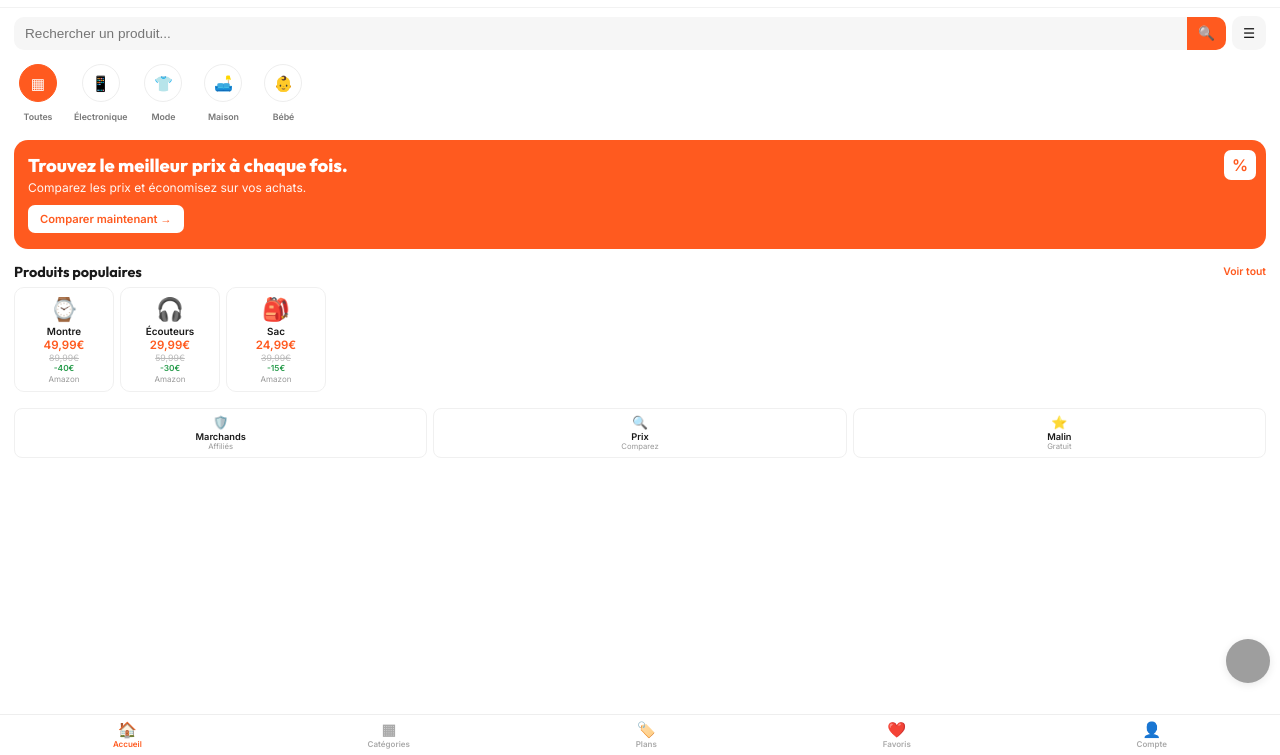
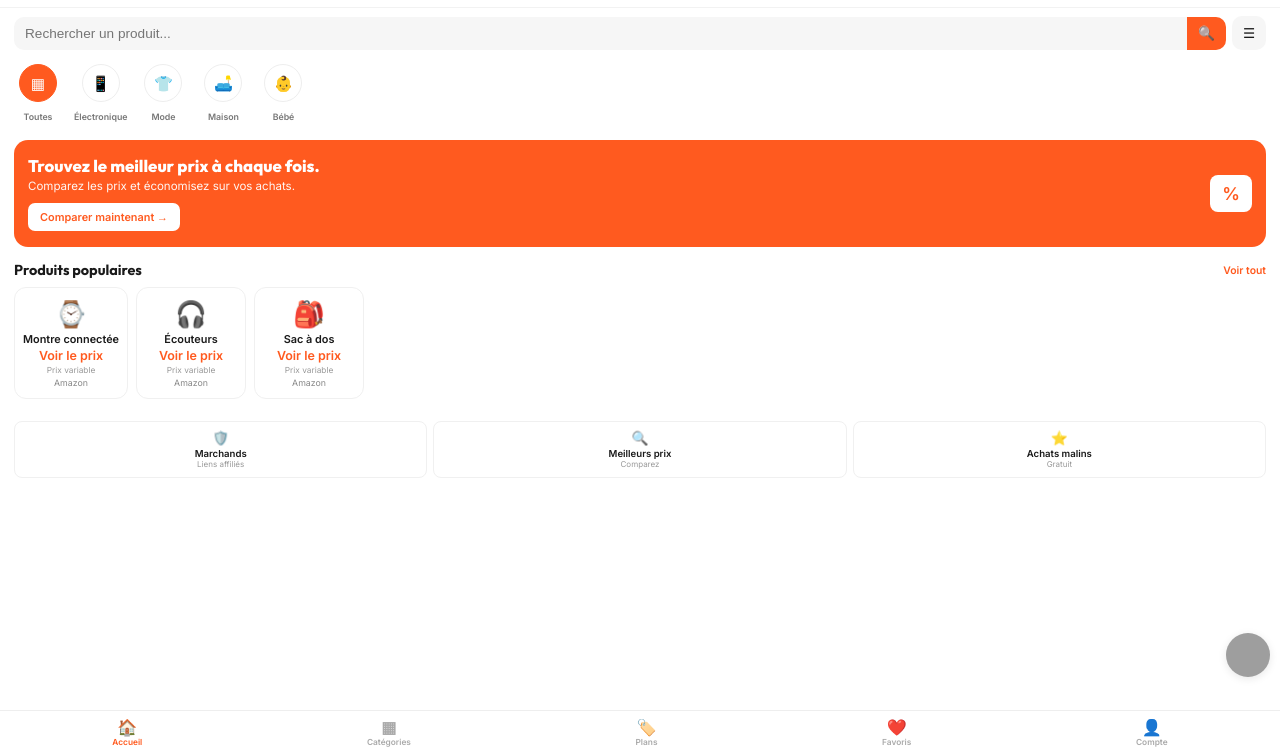
Before and after one commit to chokoofficiel69-gif/Prixbasmalin, a plain HTML site: page index.html in a window 1280 px wide. Shown: the part 45-800 px from the top of the page. Drawn offline with Linux system fonts and the light colour scheme; grey boxes are pictures that could not be loaded.

Commit message:
Fix banner overlap, product cards, bottom spacing, remove fake savings

```diff
--- a/index.html
+++ b/index.html
@@ -7,7 +7,7 @@
 <link href="https://fonts.googleapis.com/css2?family=Outfit:wght@700;800&family=Inter:wght@400;500;600&display=swap" rel="stylesheet">
 <style>
 *{box-sizing:border-box;margin:0;padding:0}
-body{font-family:Inter,system-ui,sans-serif;background:#fff;color:#1a1a1a;padding-bottom:64px}
+body{font-family:Inter,system-ui,sans-serif;background:#fff;color:#1a1a1a;padding-bottom:80px}
 a{text-decoration:none;color:inherit}
 header{padding:10px 14px;display:flex;align-items:center;justify-content:space-between;border-bottom:1px solid #f2f2f2;position:sticky;top:0;background:#fff;z-index:10}
 .left{display:flex;align-items:center;gap:7px}
@@ -25,33 +25,33 @@ header{padding:10px 14px;display:flex;align-items:center;justify-content:space-b
 .cat-i{width:38px;height:38px;background:#fff;border:1px solid #eee;border-radius:50%;display:grid;place-items:center;margin:0 auto 2px;font-size:.95rem}
 .cat.on .cat-i{background:#ff5a1f;color:#fff;border-color:#ff5a1f}
 .cat span{font-size:.55rem;font-weight:600;color:#777}
-.banner{margin:6px 14px 12px;background:#ff5a1f;border-radius:14px;padding:16px 14px;color:#fff;position:relative}
-.banner h1{font-family:Outfit;font-size:1.15rem;font-weight:800;line-height:1.12;margin-bottom:3px}
-.banner p{font-size:.75rem;opacity:.95;margin-bottom:10px}
-.banner .btn{display:inline-block;background:#fff;color:#ff5a1f;padding:7px 12px;border-radius:7px;font-size:.7rem;font-weight:700}
-.banner .tag{position:absolute;right:10px;top:10px;background:#fff;color:#ff5a1f;font-weight:800;font-size:1rem;padding:5px 8px;border-radius:7px}
+.banner{margin:6px 14px 12px;background:#ff5a1f;border-radius:14px;padding:16px 14px;color:#fff;display:flex;align-items:center;gap:12px}
+.banner-text{flex:1}
+.banner h1{font-family:Outfit;font-size:1.05rem;font-weight:800;line-height:1.15;margin-bottom:4px}
+.banner p{font-size:.72rem;opacity:.95;margin-bottom:10px}
+.banner .btn{display:inline-block;background:#fff;color:#ff5a1f;padding:7px 12px;border-radius:7px;font-size:.68rem;font-weight:700}
+.banner .tag{background:#fff;color:#ff5a1f;font-weight:800;font-size:1.1rem;padding:8px 12px;border-radius:8px;flex-shrink:0}
 .sec{padding:2px 14px 10px}
-.sh{display:flex;justify-content:space-between;align-items:center;margin-bottom:6px}
+.sh{display:flex;justify-content:space-between;align-items:center;margin-bottom:8px}
 .sh h2{font-family:Outfit;font-size:.9rem;font-weight:700}
 .sh a{font-size:.65rem;color:#ff5a1f;font-weight:600}
-.prods{display:flex;gap:6px;overflow-x:auto}
-.prod{min-width:100px;background:#fff;border:1px solid #f0f0f0;border-radius:10px;padding:7px;text-align:center}
-.prod .img{font-size:1.4rem;margin-bottom:3px}
-.prod h3{font-size:.62rem;font-weight:600;margin-bottom:1px;line-height:1.15}
-.prod .price{font-size:.72rem;font-weight:700;color:#ff5a1f}
-.prod .old{font-size:.55rem;color:#bbb;text-decoration:line-through}
-.prod .save{font-size:.52rem;color:#2a9d4e;font-weight:600}
-.prod .m{font-size:.5rem;color:#999;margin-top:1px}
-.trust{display:flex;gap:6px;padding:6px 14px 12px}
-.t{flex:1;background:#fff;border:1px solid #f0f0f0;border-radius:8px;padding:6px;text-align:center}
-.t .i{font-size:.8rem;margin-bottom:1px}
-.t h4{font-size:.58rem;font-weight:700}
-.t p{font-size:.48rem;color:#999}
-nav{position:fixed;bottom:0;left:0;right:0;background:#fff;border-top:1px solid #eee;display:flex;justify-content:space-around;padding:5px 0 6px}
-nav a{text-align:center;font-size:.5rem;color:#aaa;font-weight:600}
+.prods{display:flex;gap:8px;overflow-x:auto;padding-bottom:4px}
+.prod{min-width:110px;background:#fff;border:1px solid #f0f0f0;border-radius:12px;padding:10px 8px;text-align:center}
+.prod .img{font-size:1.6rem;margin-bottom:4px}
+.prod h3{font-size:.68rem;font-weight:600;margin-bottom:2px;line-height:1.2}
+.prod .price{font-size:.78rem;font-weight:700;color:#ff5a1f}
+.prod .note{font-size:.52rem;color:#999;margin-top:2px}
+.prod .m{font-size:.55rem;color:#888;margin-top:2px}
+.trust{display:flex;gap:6px;padding:8px 14px 20px}
+.t{flex:1;background:#fff;border:1px solid #f0f0f0;border-radius:8px;padding:8px 6px;text-align:center}
+.t .i{font-size:.85rem;margin-bottom:2px}
+.t h4{font-size:.6rem;font-weight:700}
+.t p{font-size:.5rem;color:#999}
+nav{position:fixed;bottom:0;left:0;right:0;background:#fff;border-top:1px solid #eee;display:flex;justify-content:space-around;padding:6px 0 8px;z-index:20}
+nav a{text-align:center;font-size:.52rem;color:#aaa;font-weight:600}
 nav a.on{color:#ff5a1f}
-nav .i{font-size:.95rem;display:block}
-.agent{position:fixed;bottom:68px;right:10px;z-index:30}
+nav .i{font-size:1rem;display:block}
+.agent{position:fixed;bottom:74px;right:10px;z-index:30}
 .ab{width:44px;height:44px;border-radius:50%;border:0;padding:0;overflow:hidden;box-shadow:0 2px 8px #00000018;cursor:pointer}
 .ab img{width:100%;height:100%;object-fit:cover}
 .box{position:absolute;bottom:50px;right:0;width:230px;background:#fff;border-radius:10px;box-shadow:0 3px 16px #00000015;display:none;flex-direction:column;overflow:hidden}
@@ -81,23 +81,25 @@ nav .i{font-size:.95rem;display:block}
   <div class="cat"><div class="cat-i">👶</div><span>Bébé</span></div>
 </div>
 <div class="banner">
+  <div class="banner-text">
+    <h1>Trouvez le meilleur prix à chaque fois.</h1>
+    <p>Comparez les prix et économisez sur vos achats.</p>
+    <a class="btn" href="#">Comparer maintenant →</a>
+  </div>
   <div class="tag">%</div>
-  <h1>Trouvez le meilleur prix à chaque fois.</h1>
-  <p>Comparez les prix et économisez sur vos achats.</p>
-  <a class="btn" href="#">Comparer maintenant →</a>
 </div>
 <section class="sec">
   <div class="sh"><h2>Produits populaires</h2><a href="#">Voir tout</a></div>
   <div class="prods">
-    <a class="prod" href="https://www.amazon.fr/s?k=montre+connect%C3%A9e&tag=prixbasmalin2-21" target="_blank"><div class="img">⌚</div><h3>Montre</h3><div class="price">49,99€</div><div class="old">89,99€</div><div class="save">-40€</div><div class="m">Amazon</div></a>
-    <a class="prod" href="https://www.amazon.fr/s?k=écouteurs&tag=prixbasmalin2-21" target="_blank"><div class="img">🎧</div><h3>Écouteurs</h3><div class="price">29,99€</div><div class="old">59,99€</div><div class="save">-30€</div><div class="m">Amazon</div></a>
-    <a class="prod" href="https://www.amazon.fr/s?k=sac+à+dos&tag=prixbasmalin2-21" target="_blank"><div class="img">🎒</div><h3>Sac</h3><div class="price">24,99€</div><div class="old">39,99€</div><div class="save">-15€</div><div class="m">Amazon</div></a>
+    <a class="prod" href="https://www.amazon.fr/s?k=montre+connect%C3%A9e&tag=prixbasmalin2-21" target="_blank"><div class="img">⌚</div><h3>Montre connectée</h3><div class="price">Voir le prix</div><div class="note">Prix variable</div><div class="m">Amazon</div></a>
+    <a class="prod" href="https://www.amazon.fr/s?k=écouteurs+bluetooth&tag=prixbasmalin2-21" target="_blank"><div class="img">🎧</div><h3>Écouteurs</h3><div class="price">Voir le prix</div><div class="note">Prix variable</div><div class="m">Amazon</div></a>
+    <a class="prod" href="https://www.amazon.fr/s?k=sac+à+dos&tag=prixbasmalin2-21" target="_blank"><div class="img">🎒</div><h3>Sac à dos</h3><div class="price">Voir le prix</div><div class="note">Prix variable</div><div class="m">Amazon</div></a>
   </div>
 </section>
 <div class="trust">
-  <div class="t"><div class="i">🛡️</div><h4>Marchands</h4><p>Affiliés</p></div>
-  <div class="t"><div class="i">🔍</div><h4>Prix</h4><p>Comparez</p></div>
-  <div class="t"><div class="i">⭐</div><h4>Malin</h4><p>Gratuit</p></div>
+  <div class="t"><div class="i">🛡️</div><h4>Marchands</h4><p>Liens affiliés</p></div>
+  <div class="t"><div class="i">🔍</div><h4>Meilleurs prix</h4><p>Comparez</p></div>
+  <div class="t"><div class="i">⭐</div><h4>Achats malins</h4><p>Gratuit</p></div>
 </div>
 <nav>
   <a class="on" href="#"><span class="i">🏠</span>Accueil</a>
```
